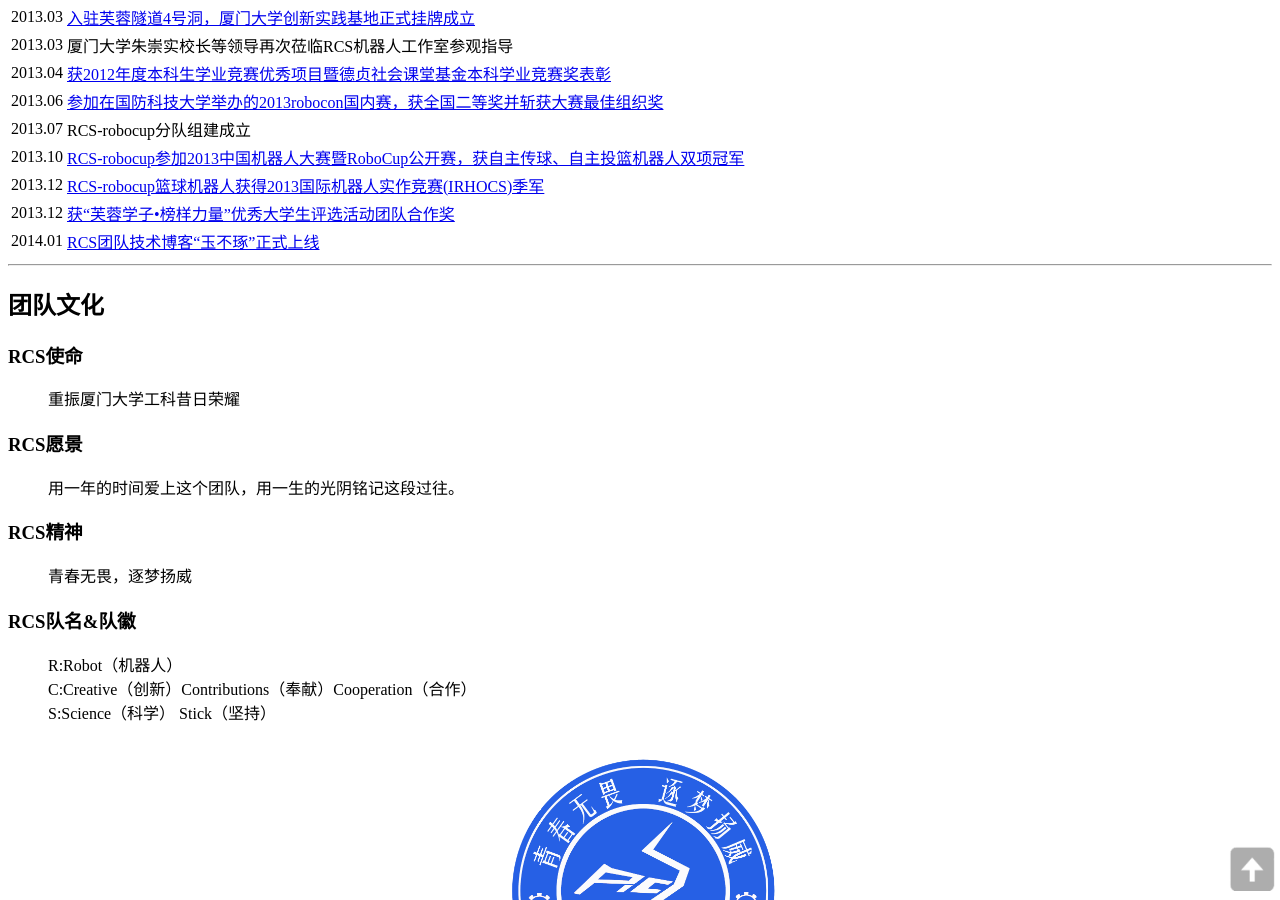
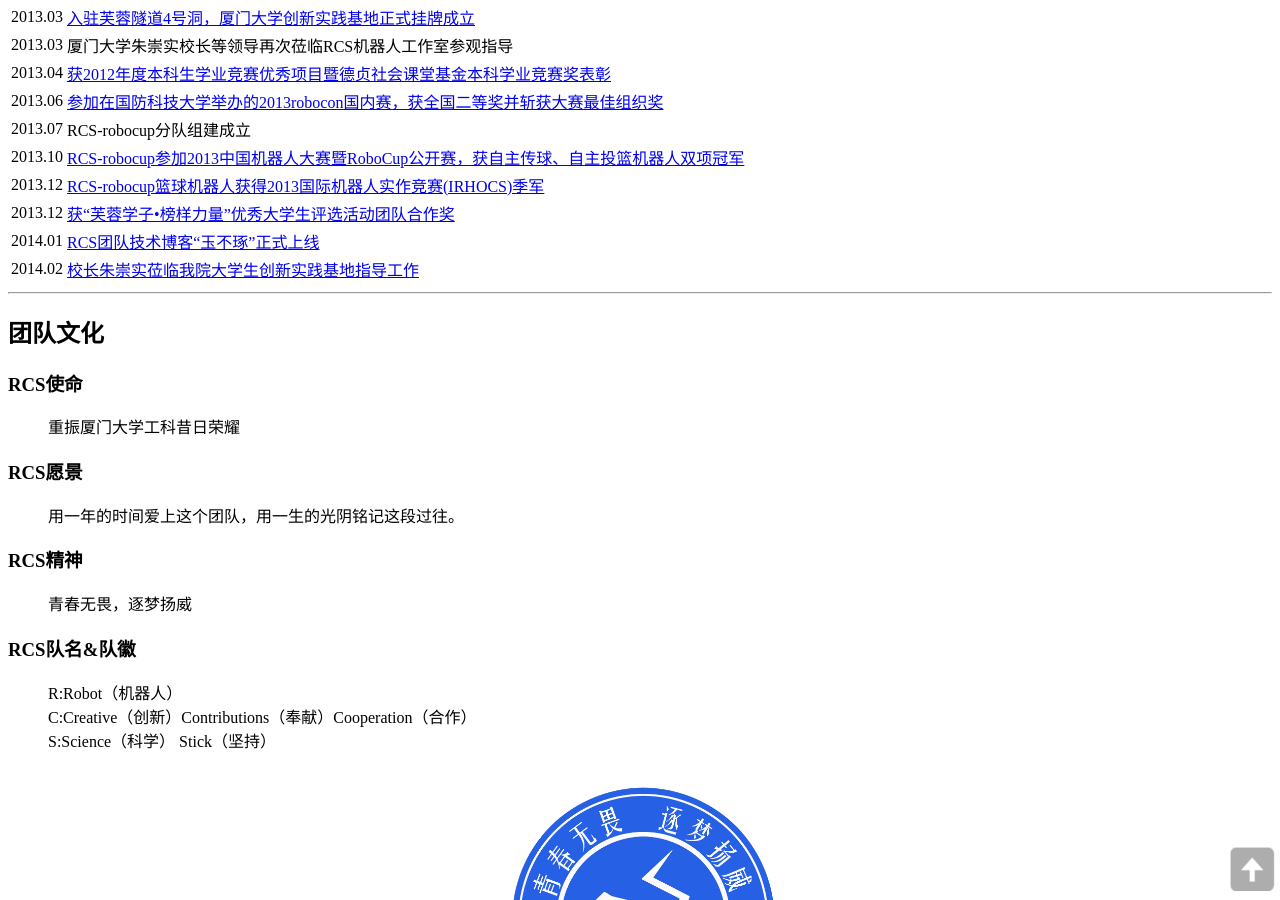
Before and after one commit to RCSTech/RCSTech.github.io, a Jekyll site: the page built from about.md, in a window 1280 px wide and 900 px high, scrolled down 993 px. Built offline with Jekyll 4.4.1, drawn with Linux system fonts in a browser that asks for light colours; nearby versions of some CDN libraries; a style sheet for code colours, icons or effects is not loaded.

Commit message:
加校长参观

```diff
--- a/about.md
+++ b/about.md
@@ -130,6 +130,10 @@
     <td>2014.01</td>
     <td><a href="announcement2.html">RCS团队技术博客“玉不琢”正式上线</a></td>
 </tr>
+<tr>
+    <td>2014.02</td>
+    <td><a href="http://pmee.xmu.edu.cn:7088/pmee/index.php/Article/article/id/1969">校长朱崇实莅临我院大学生创新实践基地指导工作</a></td>
+</tr>
 </table>
 
 -------------------------------------------------------------
```
